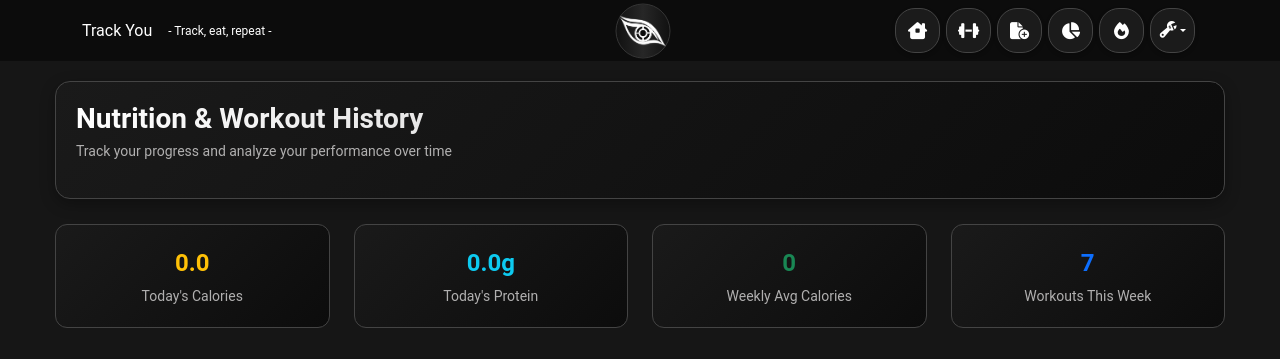
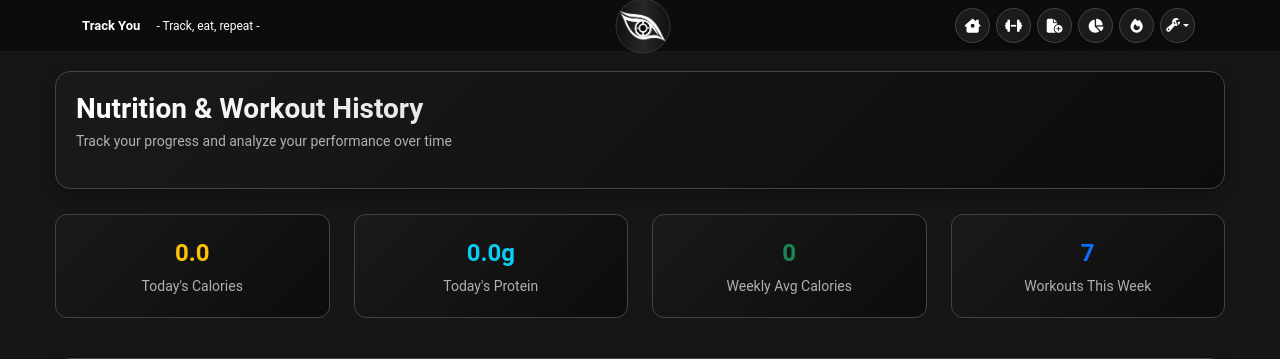
Before and after one commit to Yolojere/calorie, a Flask app: page /history in a window 1280 px wide. Shown: the top 359 px of the page. Run offline with Flask 3, Linux system fonts and the light colour scheme; the visitor is signed in with stand-in values (Sample User, id 1); data that the repository does not hold is empty; some libraries are stand-ins or nearby versions; some web fonts are replaced.

Commit message:
Update history.html

```diff
--- a/templates/history.html
+++ b/templates/history.html
@@ -24,22 +24,23 @@
             border-color: #444;
         }
 
-        /* === NAVIGATION === */
-        .nav-link-box {
+  /* ===== NAV LINK BOX ===== */
+                .nav-link-box {
             display: inline-block;
             background-color: #1b1b1b;
             color: #ffffff;
             border: 1px solid #444 !important;
             border-radius: 20px;
-            padding: 15px !important;
+            padding: 0;
             margin: 0 3px;
             box-shadow: 0 2px 4px rgba(0,0,0,0.2);
             transition: all 0.3s ease;
             display: flex;
             align-items: center;
             justify-content: center;
-            width: 45px;
-            height: 45px;
+            width: 35px;
+            height: 35px;
+
         }
 
         .nav-link-box:hover {
@@ -50,8 +51,33 @@
         }
 
         .nav-link-box i {
-            font-size: 17px !important;
+            font-size: 14px !important;
             margin: 0 !important;
+        }
+        .nav-logo-box {
+            display:inline-block;
+            position: absolute;
+            left: 50%;
+            top: 50%;
+            border: solid 1px !important;
+            border-color: #2d2d2d !important;
+            transform: translate(-50%, -50%);
+            background: linear-gradient(to right, #111111, #333333, #111111);
+            color: #ffffff;
+            border-radius: 30px;
+            padding: 2px;
+            margin: 0 3px;
+            display: flex;
+            align-items: center;
+            justify-content: center;
+            width: 55px;
+            height: 55px;
+            z-index: 1050 !important;
+              }
+                .nav-logo-box img.nav-logo {
+            max-width: 100%;   /* scale the logo down */
+            max-height: 100%;  /* maintain aspect ratio */
+            object-fit: contain;
         }
 
         /* ===== MOBILE NAVIGATION ===== */
@@ -61,15 +87,15 @@
             color: rgb(255, 255, 255) !important;
             border-radius: 50%;
             padding: 10px !important;
-            width: 45px;
-            height: 45px;
+            width: 35px;
+            height: 35px;
             display: flex;
             align-items: center;
             justify-content: center;
             box-shadow: 0 2px 4px rgba(0,0,0,0.2);
             transition: all 0.3s ease;
             margin-left: 10px
-        }
+                }
 
         .mobile-settings-btn:hover {
             background-color: #f0f0f0 !important;
@@ -466,7 +492,7 @@
     <!-- Navbar -->
 <nav class="navbar navbar-expand-lg navbar-dark bg-black">
         <div class="container">
-            <a class="navbar-brand d-md-inline" href="/" style="font-size: 16px;">Track You</a>
+            <a class="navbar-brand d-md-inline" href="/" style="font-size: 13px; font-weight:600;">Track You</a>
             <a class="navbar-brand d-none d-md-inline" href="/" style="font-size: 12px;color: #ffffff; ">
                 - Track, eat, repeat -
             </a>
```
